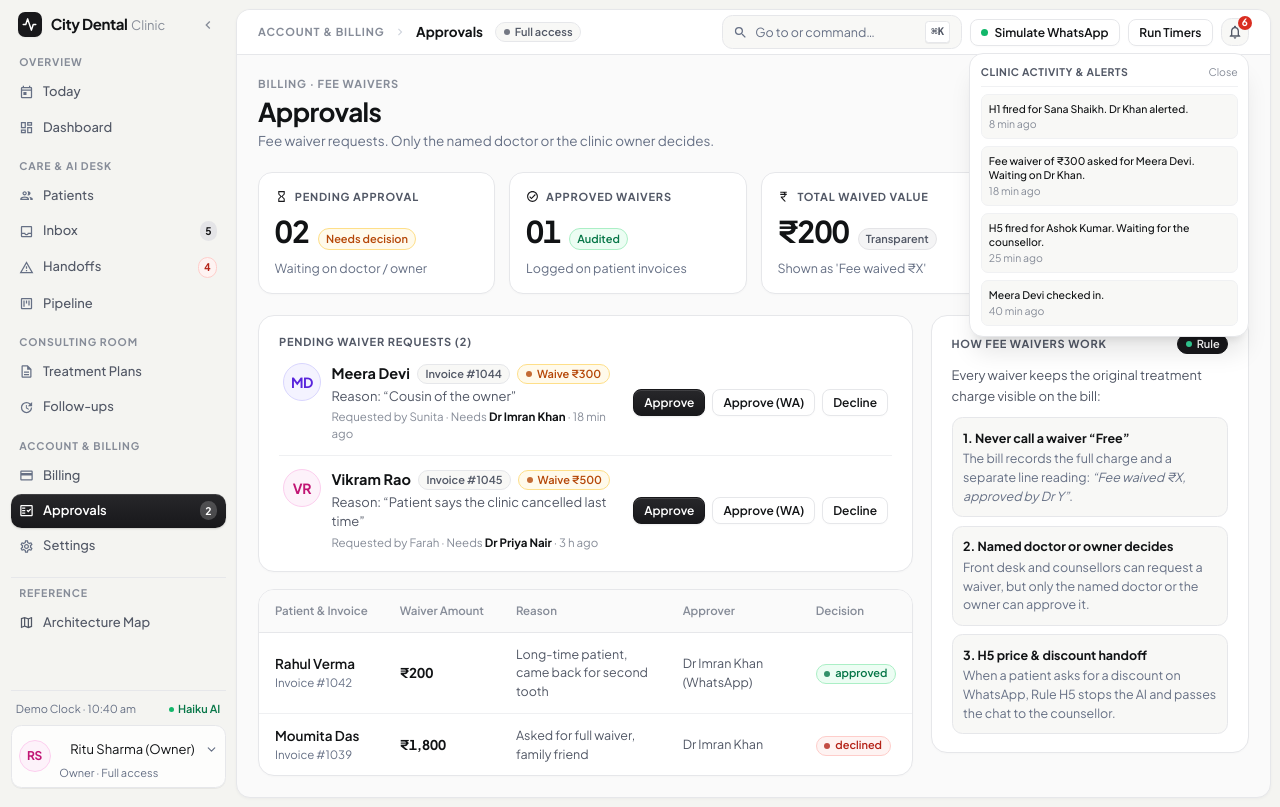
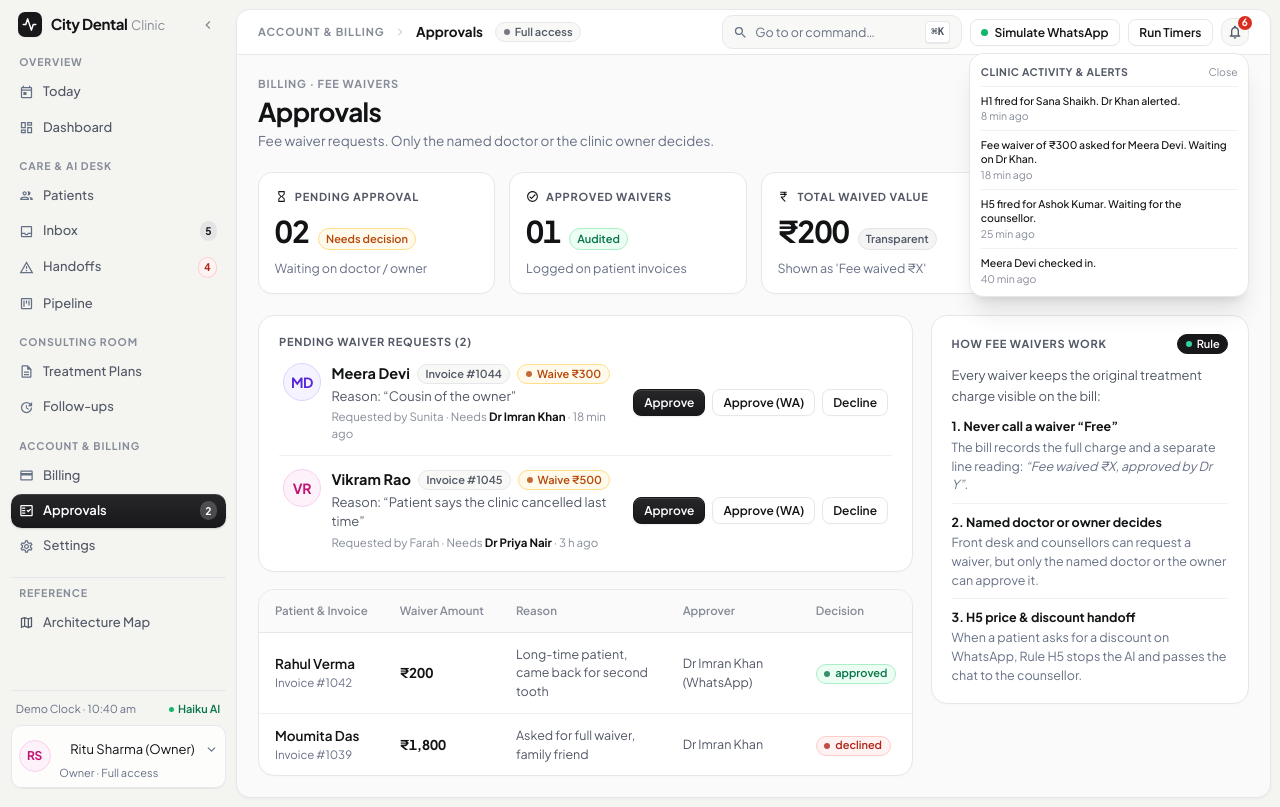
Before and after one commit to aloodamz/clinic-desk, a Next.js app: page /approvals in a window 1280 px wide. Both pictures are taken after a click on the button "Notifications". Built offline with nearby package versions, Linux system fonts and the light colour scheme.

Commit message:
code optimisation

```diff
--- a/next.config.ts
+++ b/next.config.ts
@@ -24,7 +24,7 @@ const securityHeaders = [
   },
   {
     key: "Permissions-Policy",
-    value: "camera=(), microphone=(), geolocation=(), browsing-topics=()",
+    value: "camera=(), microphone=(), geolocation=()",
   },
   {
     key: "Content-Security-Policy",
--- a/src/app/approvals/page.tsx
+++ b/src/app/approvals/page.tsx
@@ -231,22 +231,22 @@ export default function ApprovalsPage() {
           <p className="text-[13px] text-[#525866] leading-relaxed">
             Every waiver keeps the original treatment charge visible on the bill:
           </p>
-          <div className="flex flex-col gap-2.5 text-[12.5px] text-[#111315]">
-            <div className="p-3 rounded-xl bg-[#F8F8F6] border border-[#E6E7EA]">
+          <div className="flex flex-col divide-y divide-[#F0F1F3] text-[12.5px] text-[#111315]">
+            <div className="py-2.5 first:pt-0 last:pb-0">
               <div className="font-bold">1. Never call a waiver &ldquo;Free&rdquo;</div>
               <div className="text-[#667085] mt-0.5">
                 The bill records the full charge and a separate line reading:{" "}
                 <em>&ldquo;Fee waived ₹X, approved by Dr Y&rdquo;</em>.
               </div>
             </div>
-            <div className="p-3 rounded-xl bg-[#F8F8F6] border border-[#E6E7EA]">
+            <div className="py-2.5 first:pt-0 last:pb-0">
               <div className="font-bold">2. Named doctor or owner decides</div>
               <div className="text-[#667085] mt-0.5">
                 Front desk and counsellors can request a waiver, but only the named doctor or the
                 owner can approve it.
               </div>
             </div>
-            <div className="p-3 rounded-xl bg-[#F8F8F6] border border-[#E6E7EA]">
+            <div className="py-2.5 first:pt-0 last:pb-0">
               <div className="font-bold">3. H5 price &amp; discount handoff</div>
               <div className="text-[#667085] mt-0.5">
                 When a patient asks for a discount on WhatsApp, Rule H5 stops the AI and passes the
--- a/src/app/billing/page.tsx
+++ b/src/app/billing/page.tsx
@@ -343,14 +343,14 @@ export default function BillingPage() {
 
             {/* Receipts & Refunds */}
             {sel.payments.length > 0 && (
-              <div className="pt-3 border-t border-[#E6E7EA] flex flex-col gap-2">
-                <div className="text-[11px] font-bold uppercase tracking-[0.07em] text-[#868C98]">
+              <div className="pt-3 border-t border-[#E6E7EA] flex flex-col">
+                <div className="text-[11px] font-bold uppercase tracking-[0.07em] text-[#868C98] mb-1.5">
                   RECEIPTS &amp; PAYMENTS
                 </div>
                 {sel.payments.map((py) => (
                   <div
                     key={py.id}
-                    className="flex items-center justify-between text-[12.5px] bg-[#F8F8F6] border border-[#E6E7EA] rounded-lg px-3 py-2"
+                    className="flex items-center justify-between text-[12.5px] py-2 border-b border-[#F0F1F3] last:border-b-0"
                   >
                     <div>
                       <span className="font-bold text-[#111315]">{py.receiptNo}</span>
--- a/src/app/handoffs/page.tsx
+++ b/src/app/handoffs/page.tsx
@@ -174,8 +174,8 @@ export default function HandoffsPage() {
                     </Link>
                   </div>
 
-                  {/* Trigger Quote Box */}
-                  <div className="bg-[#F8F8F6] border border-[#E6E7EA] rounded-xl p-3 text-[13px] text-[#111315]">
+                  {/* Trigger Quote */}
+                  <div className="border-l-2 border-[#E6E7EA] pl-3 text-[13px] text-[#111315]">
                     <div className="text-[11px] font-bold uppercase tracking-wider text-[#868C98] mb-1">
                       Patient Trigger Excerpt
                     </div>
--- a/src/app/layout.tsx
+++ b/src/app/layout.tsx
@@ -17,7 +17,7 @@ export const metadata: Metadata = {
 export default function RootLayout({ children }: { children: React.ReactNode }) {
   return (
     <html lang="en" className={jakartaSans.variable}>
-      <body>
+      <body suppressHydrationWarning>
         <StoreProvider>
           <Shell>{children}</Shell>
         </StoreProvider>
--- a/src/app/pipeline/page.tsx
+++ b/src/app/pipeline/page.tsx
@@ -185,7 +185,7 @@ export default function PipelinePage() {
                       <span className="chip sm no-dot shrink-0">{d.source}</span>
                     </div>
 
-                    <div className="bg-[#F8F8F6] border border-[#F0F1F3] rounded-lg px-2.5 py-1.5 flex items-center justify-between text-[12px]">
+                    <div className="flex items-center justify-between text-[12px] border-t border-[#F0F1F3] pt-2">
                       <span className="font-medium text-[#111315] truncate">{d.treatment}</span>
                       {d.value ? (
                         <span className="font-bold text-[#067647] tabular-nums shrink-0 ml-2">
--- a/src/components/Shell.tsx
+++ b/src/components/Shell.tsx
@@ -505,12 +505,9 @@ export function Shell({ children }: { children: ReactNode }) {
                         Close
                       </button>
                     </div>
-                    <div className="flex flex-col gap-2 max-h-72 overflow-y-auto">
+                    <div className="flex flex-col divide-y divide-[#F0F1F3] max-h-72 overflow-y-auto">
                       {state.activity.slice(0, 8).map((ev) => (
-                        <div
-                          key={ev.id}
-                          className="text-xs p-2 rounded-lg bg-[#F8F8F6] border border-[#F0F1F3]"
-                        >
+                        <div key={ev.id} className="text-xs py-2 first:pt-0 last:pb-0">
                           <div className="text-[#111315] font-medium">{ev.text}</div>
                           <div className="text-[10.5px] text-[#868C98] mt-0.5">{ago(ev.at)}</div>
                         </div>
```
